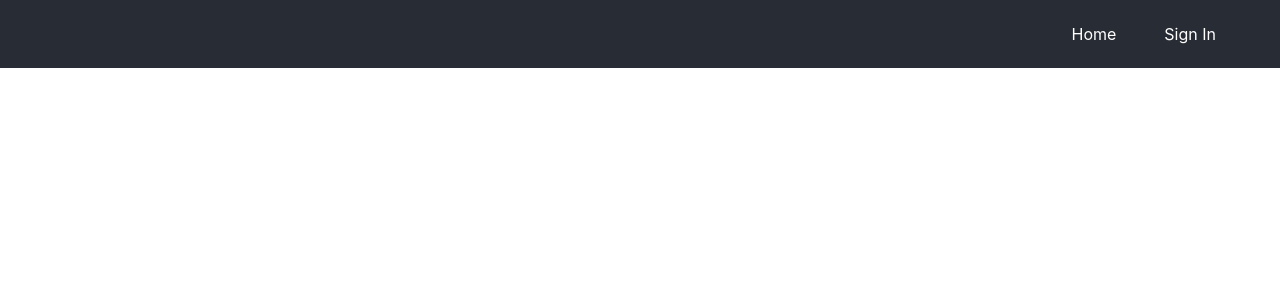
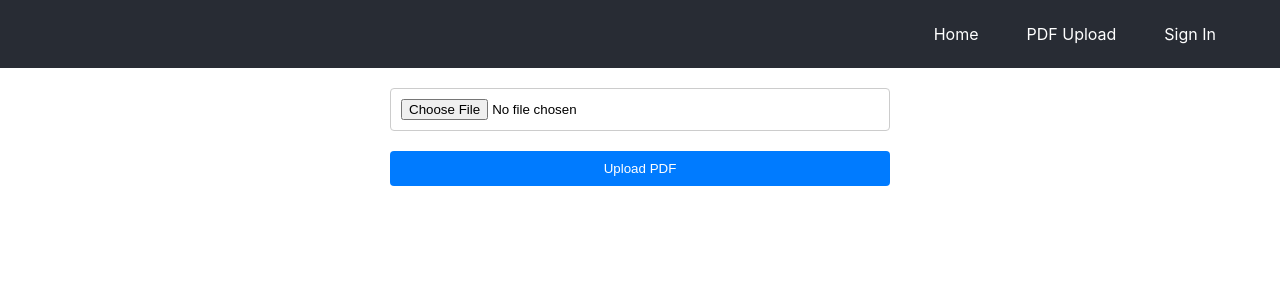
Before and after one commit to MichaelPeng123/foodprocurements, a React (Create React App) app in the folder frontend/: page /pdfupload in a window 1280 px wide. Before the commit this address had no page. Shown: the top 300 px of the page. Built offline with nearby package versions, Linux system fonts and the light colour scheme.

Commit message:
first parts completed

```diff
--- a/frontend/package.json
+++ b/frontend/package.json
@@ -3,8 +3,10 @@
   "version": "0.1.0",
   "private": true,
   "dependencies": {
+    "@shadcn/ui": "^0.0.4",
     "cra-template": "1.2.0",
     "firebase": "^11.1.0",
+    "lucide-react": "^0.469.0",
     "react": "^19.0.0",
     "react-dom": "^19.0.0",
     "react-router-dom": "^7.1.1",
--- a/frontend/src/App.js
+++ b/frontend/src/App.js
@@ -3,6 +3,7 @@ import SignUp from './pages/SignUp';
 import Home from './pages/Home';
 import SignIn from './pages/SignIn';
 import Navbar from './components/Navbar';
+import PDFUpload from './pages/PDFUpload';
 import './App.css';
 
 function App() {
@@ -14,6 +15,7 @@ function App() {
           <Route path="/home" element={<Home />} />
           <Route path="/signin" element={<SignIn />} />
           <Route path="/signup" element={<SignUp />} />
+          <Route path="/pdfupload" element={<PDFUpload />} />
           <Route path="/" element={<Navigate to="/home" replace />} />
         </Routes>
       </div>
--- a/frontend/src/components/Navbar.js
+++ b/frontend/src/components/Navbar.js
@@ -19,12 +19,14 @@ function Navbar() {
     <nav className="navbar">
       <div className="nav-links">
         <Link to="/home" className="nav-link">Home</Link>
+        <Link to="/pdfupload" className="nav-link">PDF Upload</Link>
         {auth.currentUser ? (
           <button onClick={handleSignOut} className="nav-link">Sign Out</button>
         ) : (
           <Link to="/signin" className="nav-link">Sign In</Link>
         )}
       </div>
+
     </nav>
   );
 }
--- a/frontend/src/firebase.js
+++ b/frontend/src/firebase.js
@@ -1,19 +1,21 @@
 import { initializeApp } from "firebase/app";
 import { getFirestore } from "firebase/firestore";
 import { getAnalytics } from "firebase/analytics";
+import { getStorage } from 'firebase/storage';
 
 const firebaseConfig = {
-    apiKey: "AIzaSyBeTJ2S-IjIdsbetUb446kZkJ5c9lh20iw",
-    authDomain: "foodprocurements.firebaseapp.com",
-    projectId: "foodprocurements",
-    storageBucket: "foodprocurements.firebasestorage.app",
-    messagingSenderId: "805493426093",
-    appId: "1:805493426093:web:08d1afdd8618a3759ac324",
-    measurementId: "G-CMP5NQJXH6"
+    apiKey: process.env.REACT_APP_FIREBASE_API_KEY,
+    authDomain: process.env.REACT_APP_FIREBASE_AUTH_DOMAIN,
+    projectId: process.env.REACT_APP_FIREBASE_PROJECT_ID,
+    storageBucket: process.env.REACT_APP_FIREBASE_STORAGE_BUCKET,
+    messagingSenderId: process.env.REACT_APP_FIREBASE_MESSAGING_SENDER_ID,
+    appId: process.env.REACT_APP_FIREBASE_APP_ID,
+    measurementId: process.env.REACT_APP_FIREBASE_MEASUREMENT_ID
 };
 
 const app = initializeApp(firebaseConfig);
 const analytics = getAnalytics(app);
 const db = getFirestore(app);
+const storage = getStorage(app);
 
-export { db, analytics };
+export { db, analytics, storage };
--- /dev/null
+++ b/frontend/src/pages/PDFUpload.js
@@ -0,0 +1,102 @@
+import React, { useState } from 'react';
+import { storage } from '../firebase';  // You'll need to create this
+import { ref, uploadBytes, getDownloadURL } from 'firebase/storage';
+
+export default function PdfUpload() {
+  const [file, setFile] = useState(null);
+  const [uploadStatus, setUploadStatus] = useState('');
+
+  const handleChange = (e) => {
+    if (e.target.files[0]) {
+      setFile(e.target.files[0]);
+    }
+  };
+
+  const handleSubmit = async (e) => {
+    e.preventDefault();
+
+    if (!file) {
+      setUploadStatus('Please select a file');
+      return;
+    }
+
+    try {
+      setUploadStatus('Uploading...');
+
+      // Create storage reference
+      const storageRef = ref(storage, `pdfs/${file.name}`);
+
+      // Upload file
+      const snapshot = await uploadBytes(storageRef, file);
+
+      // Get download URL
+      const url = await getDownloadURL(snapshot.ref);
+
+      setUploadStatus('Upload successful!');
+      console.log('Download URL:', url);
+
+      // Here you would typically send the URL to your backend
+      const response = await fetch('http://localhost:5000/process-pdf', {
+        method: 'POST',
+        headers: {
+          'Content-Type': 'application/json',
+        },
+        body: JSON.stringify({ pdfUrl: url }),
+      });
+
+      const data = await response.json();
+      console.log('Processed data:', data);
+
+    } catch (error) {
+      console.error('Error:', error);
+      setUploadStatus('Upload failed: ' + error.message);
+    }
+  };
+
+  const styles = {
+    container: {
+      maxWidth: '500px',
+      margin: '0 auto',
+      padding: '20px',
+    },
+    form: {
+      display: 'flex',
+      flexDirection: 'column',
+      gap: '20px',
+    },
+    input: {
+      padding: '10px',
+      border: '1px solid #ccc',
+      borderRadius: '4px',
+    },
+    button: {
+      padding: '10px 20px',
+      backgroundColor: '#007bff',
+      color: 'white',
+      border: 'none',
+      borderRadius: '4px',
+      cursor: 'pointer',
+    },
+    status: {
+      marginTop: '20px',
+      color: '#666',
+    }
+  };
+
+  return (
+    <div style={styles.container}>
+      <form onSubmit={handleSubmit} style={styles.form}>
+        <input
+          type="file"
+          accept=".pdf"
+          onChange={handleChange}
+          style={styles.input}
+        />
+        <button type="submit" style={styles.button}>
+          Upload PDF
+        </button>
+      </form>
+      {uploadStatus && <p style={styles.status}>{uploadStatus}</p>}
+    </div>
+  );
+}
```
Also changed, not shown: 2 other files (tests, documents, lock files or other folders).
